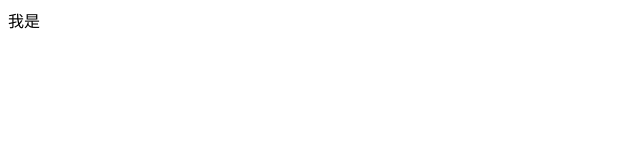
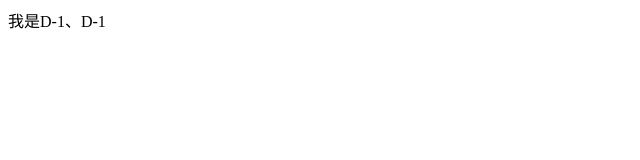
Before and after one commit to Jackylu-1012/conference, a plain HTML site: page 0.html in a window 1280 px wide. Shown: the full height of the page, 0-640 px from the left. Drawn offline with Linux system fonts and the light colour scheme.

Commit message:
更新D-1

```diff
--- a/0.html
+++ b/0.html
@@ -6,6 +6,6 @@
     <title>Document</title>
 </head>
 <body>
-    我是<D-1></D-1>
+    我是D-1、D-1
 </body>
 </html>
```
